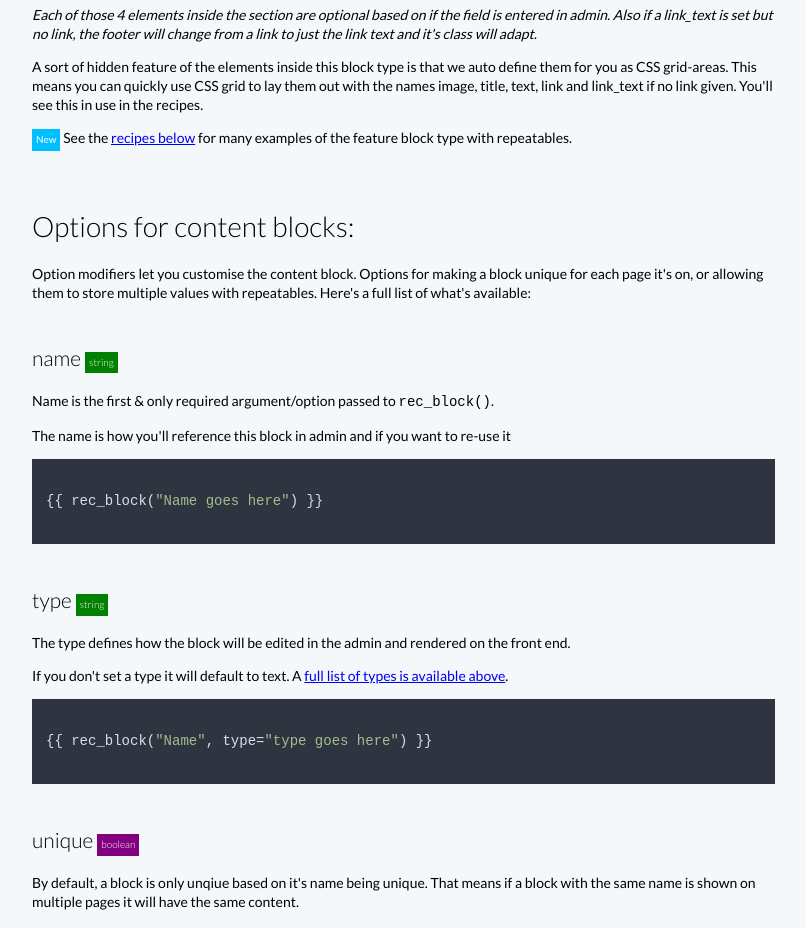
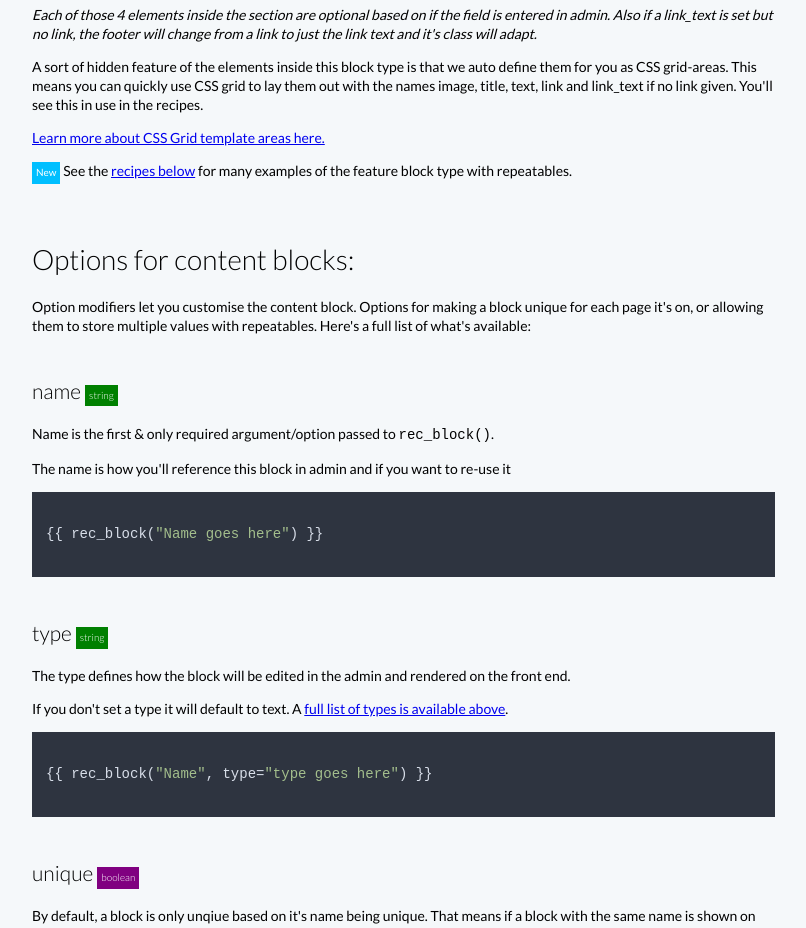
Before and after one commit to ReallyEasyCart/reallyeasycart.github.io, a plain HTML site: page content-blocks.html in a window 1280 px wide. Shown: the part 4860-5788 px from the top of the page, without its empty margins (365-1171 px from the left). Drawn offline with nearby package versions, Linux system fonts and the light colour scheme.

Commit message:
docs: Added link for learning more about CSS Grid template areas

```diff
--- a/content-blocks.html
+++ b/content-blocks.html
@@ -226,6 +226,7 @@ url('/uploaded/path/here')
             </code></pre>
             <p><em>Each of those 4 elements inside the section are optional based on if the field is entered in admin. Also if a link_text is set but no link, the footer will change from a link to just the link text and it's class will adapt.</em></p>
             <p>A sort of hidden feature of the elements inside this block type is that we auto define them for you as CSS grid-areas. This means you can quickly use CSS grid to lay them out with the names image, title, text, link and link_text if no link given. You'll see this in use in the recipes.</p>
+            <p><a href="https://ishadeed.com/article/grid-area/" target="_blank">Learn more about CSS Grid template areas here.</a></p>
             <p><span class="marker marker--new">New</span> See the <a href="#recipes">recipes below</a> for many examples of the feature block type with repeatables.</p>
 
             <!-- Options -->
```
